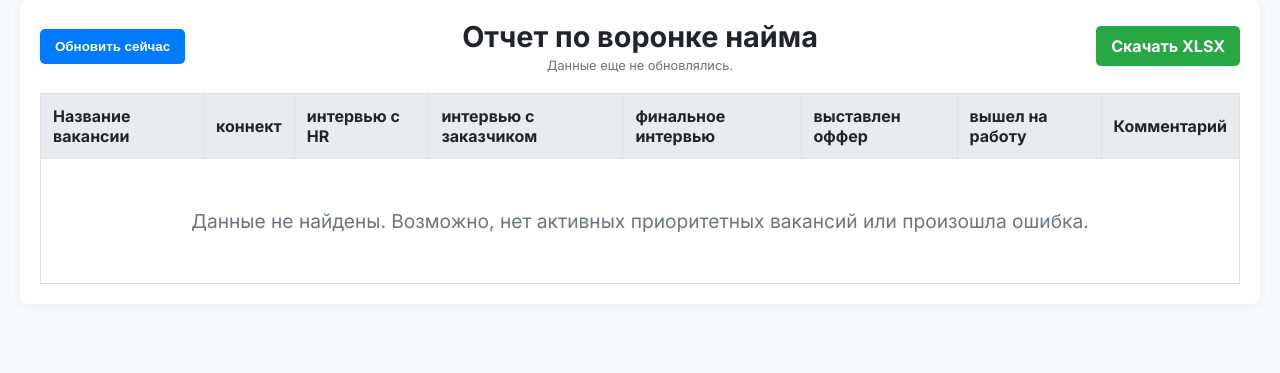
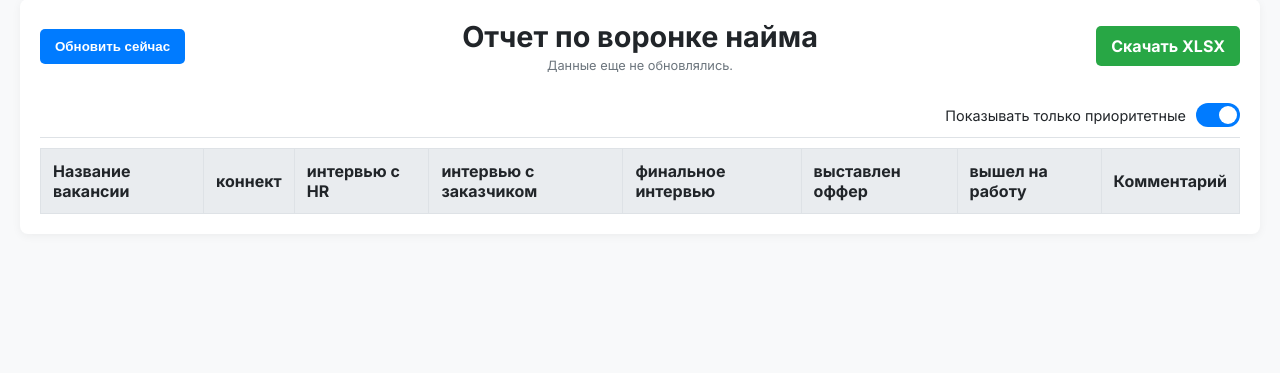
Before and after one commit to rxeside/HiringReportAutomation, a FastAPI app: page / in a window 1280 px wide. Shown: the part 21-394 px from the top of the page. Run offline with FastAPI, Linux system fonts and the light colour scheme.

Commit message:
добавил фильтр по приоритетным вакансиям

```diff
--- a/app/report_generator.py
+++ b/app/report_generator.py
@@ -129,10 +129,10 @@
             vacancy_position = vacancy.get("position", "Без названия")
 
             # TODO: сделать на страничке кнопку фильтра только по приоритетным вакансиям
-            if vacancy_position not in PRIORITY_VACANCIES: continue
+            # if vacancy_position not in PRIORITY_VACANCIES: continue
 
             vacancy_id = vacancy["id"]
-            logging.info(f"  - Обрабатываю вакансию: «{vacancy_position}»")
+            # logging.info(f"  - Обрабатываю вакансию: «{vacancy_position}»")
 
             is_priority = vacancy_position in PRIORITY_VACANCIES
             funnel_row = {"название вакансии": vacancy_position, "is_priority": is_priority}
--- a/src/refresh_token.py
+++ b/src/refresh_token.py
@@ -2,7 +2,7 @@
 import json
 from datetime import timedelta
 
-EXISTING_REFRESH_TOKEN = "4bd9decc764775ecad0ca754109e6adf30b3925015a7aa9867cd1e3d528f7054"
+EXISTING_REFRESH_TOKEN = "1176323293336500b391eb147153741fb90cdf5197d55f38c81e472aa5754860"
 
 REFRESH_URL = "https://api.huntflow.ru/v2/token/refresh"
 
--- a/static/css/styles.css
+++ b/static/css/styles.css
@@ -120,3 +120,77 @@
     border-radius: 4px;
     resize: vertical;
 }
+
+.toolbar {
+    display: flex;
+    justify-content: flex-end;
+    padding: 10px 0;
+    margin-bottom: 10px;
+    border-bottom: 1px solid #dee2e6;
+}
+
+.filter-switch {
+    display: flex;
+    align-items: center;
+    gap: 10px;
+    font-size: 0.9em;
+}
+
+.switch {
+    position: relative;
+    display: inline-block;
+    width: 44px;
+    height: 24px;
+}
+
+.switch input {
+    opacity: 0;
+    width: 0;
+    height: 0;
+}
+
+.slider {
+    position: absolute;
+    cursor: pointer;
+    top: 0;
+    left: 0;
+    right: 0;
+    bottom: 0;
+    background-color: #ccc;
+    transition: .4s;
+}
+
+.slider:before {
+    position: absolute;
+    content: "";
+    height: 18px;
+    width: 18px;
+    left: 3px;
+    bottom: 3px;
+    background-color: white;
+    transition: .4s;
+}
+
+input:checked + .slider {
+    background-color: #007bff;
+}
+
+input:focus + .slider {
+    box-shadow: 0 0 1px #007bff;
+}
+
+input:checked + .slider:before {
+    transform: translateX(20px);
+}
+
+.slider.round {
+    border-radius: 24px;
+}
+
+.slider.round:before {
+    border-radius: 50%;
+}
+
+tr.hidden-by-filter {
+    display: none;
+}
--- a/static/js/main.js
+++ b/static/js/main.js
@@ -1,15 +1,50 @@
 document.addEventListener('DOMContentLoaded', () => {
+    initRefreshButton();
+    initCommentEditing();
+    initPriorityFilter();
+});
 
+
+function initRefreshButton() {
     const refreshButton = document.getElementById('refreshButton');
     if (refreshButton) {
         refreshButton.addEventListener('click', handleRefreshClick);
     }
+}
 
+
+function initCommentEditing() {
     const tableBody = document.querySelector('table tbody');
     if (tableBody) {
         tableBody.addEventListener('click', handleTableClick);
     }
-});
+}
+
+
+function initPriorityFilter() {
+    const toggle = document.getElementById('priority-toggle');
+    if (toggle) {
+        toggle.addEventListener('change', applyPriorityFilter);
+        applyPriorityFilter();
+    }
+}
+
+
+function applyPriorityFilter() {
+    const toggle = document.getElementById('priority-toggle');
+    const rows = document.querySelectorAll('table tbody tr');
+    const showOnlyPriority = toggle.checked;
+
+    rows.forEach(row => {
+        const isPriority = row.dataset.priority === 'true';
+
+        if (showOnlyPriority && !isPriority) {
+            row.classList.add('hidden-by-filter');
+        } else {
+            row.classList.remove('hidden-by-filter');
+        }
+    });
+}
 
 
 async function handleRefreshClick() {
@@ -40,32 +75,25 @@
 
 function handleTableClick(event) {
     const cell = event.target.closest('.comment-cell');
-
     if (!cell || cell.querySelector('textarea')) {
         return;
     }
-
     const span = cell.querySelector('.editable-comment');
     if (!span) return;
-
     switchToEditMode(span, cell);
 }
 
 
 function switchToEditMode(span, cell) {
     const originalComment = span.textContent.trim();
-
     activeTextarea = document.createElement('textarea');
     activeTextarea.className = 'editing-comment';
     activeTextarea.value = originalComment;
     activeTextarea.dataset.originalValue = originalComment;
-
     span.style.display = 'none';
     cell.appendChild(activeTextarea);
-
     activeTextarea.focus();
     activeTextarea.select();
-
     activeTextarea.addEventListener('blur', finishEditing);
     activeTextarea.addEventListener('keydown', handleKeyDown);
 }
@@ -73,29 +101,23 @@
 
 async function finishEditing() {
     if (!activeTextarea) return;
-
     const textarea = activeTextarea;
     const cell = textarea.closest('.comment-cell');
     const span = cell.querySelector('.editable-comment');
     const originalComment = textarea.dataset.originalValue;
     const newComment = textarea.value.trim();
-
     activeTextarea = null;
     textarea.removeEventListener('blur', finishEditing);
     textarea.removeEventListener('keydown', handleKeyDown);
-
     if (textarea.parentNode) {
         textarea.parentNode.removeChild(textarea);
     }
     span.style.display = '';
-
     if (newComment === originalComment) {
         span.textContent = originalComment;
         return;
     }
-
     span.textContent = newComment;
-
     try {
         const vacancyName = cell.dataset.vacancyName;
         const response = await fetch('/update-comment', {
@@ -103,7 +125,6 @@
             headers: { 'Content-Type': 'application/json' },
             body: JSON.stringify({ vacancy_name: vacancyName, comment: newComment })
         });
-
         if (!response.ok) {
             const data = await response.json();
             console.error('Ошибка сохранения на сервере:', data);
--- a/templates/index.html
+++ b/templates/index.html
@@ -29,6 +29,15 @@
                 <a href="/download-report" class="btn btn-secondary">Скачать XLSX</a>
             </div>
         </div>
+         <div class="toolbar">
+            <div class="filter-switch">
+                <label for="priority-toggle">Показывать только приоритетные</label>
+                <label class="switch">
+                    <input type="checkbox" id="priority-toggle" checked>
+                    <span class="slider round"></span>
+                </label>
+            </div>
+        </div>
         <table>
             <thead>
                 <tr>
@@ -40,7 +49,7 @@
             <tbody>
                 {% if report_data %}
                     {% for row in report_data %}
-                        <tr class="{{ 'priority' if row.is_priority else '' }}">
+                        <tr class="{{ 'priority' if row.is_priority else '' }}" data-priority="{{ row.is_priority|string|lower }}">
                             <td>{{ row['название вакансии'] }}</td>
                             {% for stage in ['коннект', 'интервью с HR', 'интервью с заказчиком', 'финальное интервью', 'выставлен оффер', 'вышел на работу'] %}
                                 <td>{{ row[stage].total }} ({{ row[stage].current }})</td>
```
